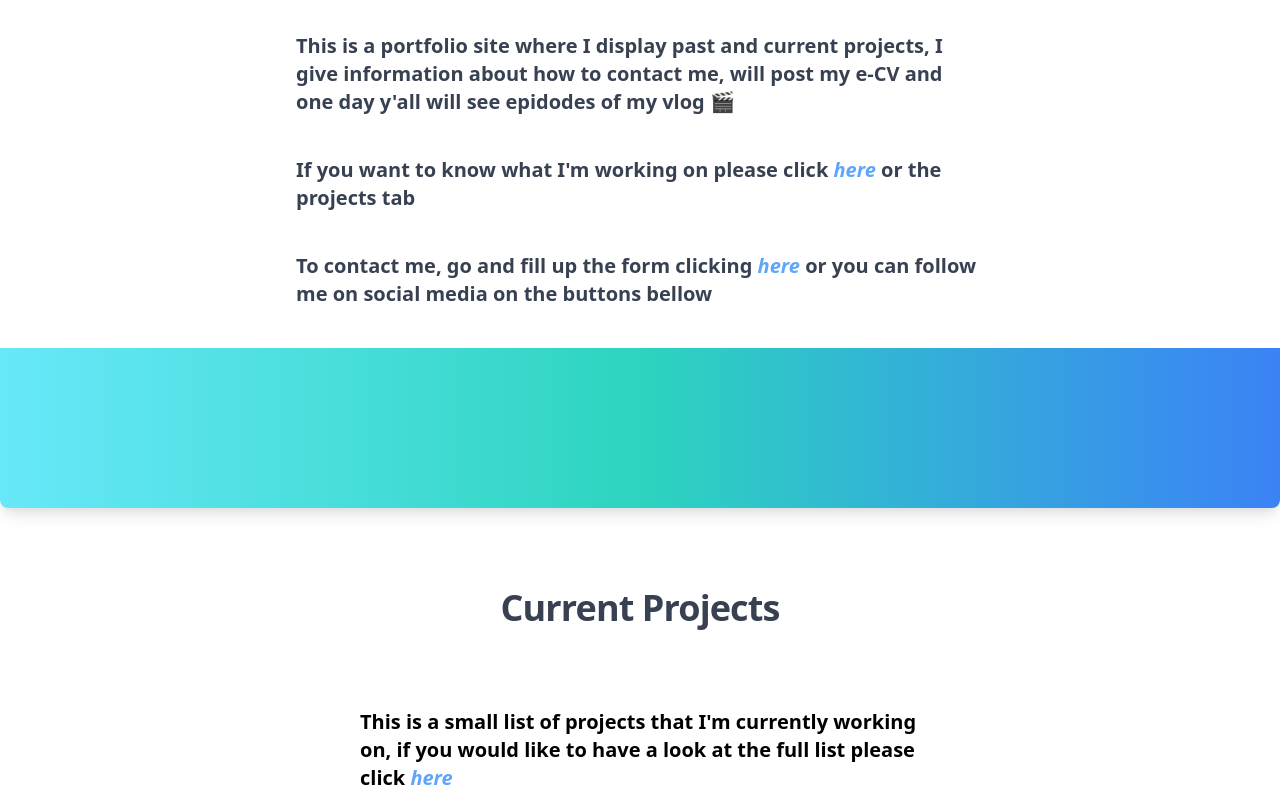
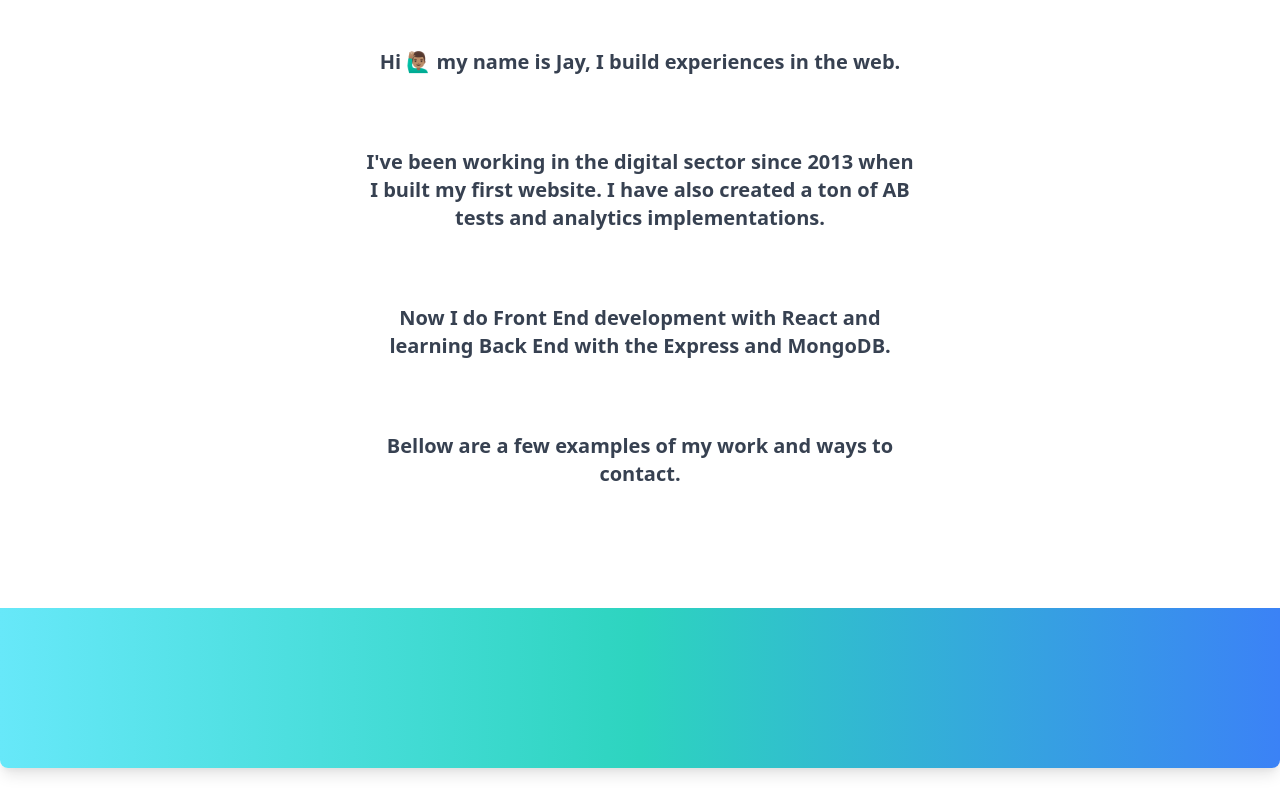
Before and after one commit to jaymgonzalez/my-site-react, a React (Create React App) app: page / in a window 1280 px wide. Shown: the part 460-1260 px from the top of the page. Built offline with nearby package versions, Linux system fonts and the light colour scheme.

Commit message:
add text to home page / add contact section

```diff
--- /dev/null
+++ b/src/components/AboutMeList.js
@@ -0,0 +1,15 @@
+import React from 'react'
+
+const AboutMeList = () => {
+  return (
+    <div>
+      <svg className="h-16 w-16" xmlns="http://www.w3.org/2000/svg" fill="none" viewBox="0 0 24 24" stroke="currentColor">
+        <path fill="#fff" d="M12 14l9-5-9-5-9 5 9 5z" />
+        <path fill="#fff" d="M12 14l6.16-3.422a12.083 12.083 0 01.665 6.479A11.952 11.952 0 0012 20.055a11.952 11.952 0 00-6.824-2.998 12.078 12.078 0 01.665-6.479L12 14z" />
+        <path strokeLinecap="round" strokeLinejoin="round" strokeWidth={2} d="M12 14l9-5-9-5-9 5 9 5zm0 0l6.16-3.422a12.083 12.083 0 01.665 6.479A11.952 11.952 0 0012 20.055a11.952 11.952 0 00-6.824-2.998 12.078 12.078 0 01.665-6.479L12 14zm-4 6v-7.5l4-2.222" />
+      </svg>
+    </div>
+  )
+}
+
+export default AboutMeList
--- a/src/components/HomePage.js
+++ b/src/components/HomePage.js
@@ -1,6 +1,8 @@
 import React from 'react'
 import ListCardComponent from './ListCardComponent'
 import { projects } from '../data/projects-data.json'
+import ContactPage from './ContactPage'
+import AboutMeList from './AboutMeList'
 
 const HomePage = () => {
   return (
@@ -10,32 +12,53 @@ const HomePage = () => {
           Welcome to my portfolio site
         </p>
       </div>
-      <div className="text-gray-700 m-auto max-w-screen-md sm:pt-10">
-        <p className="font-bold sm:text-xl content-center m-10">
-          This is a portfolio site where I display past and current projects, I give information about how to contact me, will post my e-CV and one day y'all will see epidodes of my vlog 🎬
+      <div className="text-gray-700 m-auto max-w-screen-sm sm:py-10">
+        <p className="font-bold sm:text-xl text-center m-10 sm:py-4">
+          Hi 🙋🏽‍♂️ my name is Jay, I build experiences in the web.
         </p>
-        <p className="font-bold sm:text-xl content-center m-10">
-          If you want to know what I'm working on please click <a className="text-blue-400 hover:text-gray-400 italic" href="/projects">here</a> or the projects tab
+        <p className="font-bold sm:text-xl text-center m-10 sm:py-4">
+          I've been working in the digital sector since 2013 when I built my first website. I have also created a ton of AB tests and analytics implementations.
         </p>
-        <p className="font-bold sm:text-xl content-center m-10">
-          To contact me, go and fill up the form clicking <a className="text-blue-400 hover:text-gray-400 italic" href="/contact">here</a> or you can follow me on social media on the buttons bellow
+        <p className="font-bold sm:text-xl text-center m-10 sm:py-4">
+          Now I do Front End development with React and learning Back End with the Express and MongoDB.
         </p>
-
+        <p className="font-bold sm:text-xl text-center m-10 sm:pt-4">
+          Bellow are a few examples of my work and ways to contact.
+        </p>
       </div>
-      <div className="h-40 w-full bg-gradient-to-r from-cyan-300 via-teal-400 to-blue-500 shadow-lg rounded-b-lg"></div>
+      <div className="h-40 w-full bg-gradient-to-r from-cyan-300 via-teal-400 to-blue-500 shadow-lg rounded-b-lg my-6 sm:my-10"></div>
       <div className="max-w-screen-sm mx-auto">
         <p className="text-4xl text-center tracking-tight text-gray-700 font-extrabold py-10 sm:py-20">
           Current Projects
         </p>
-        <p className="font-bold sm:text-xl content-center px-10">
-          This is a small list of projects that I'm currently working on, if you would like to have a look at the full list please click <a className="text-blue-400 hover:text-gray-400 italic" href="/projects">here</a>
+        <p className="font-bold sm:text-xl text-justify px-10 text-gray-700">
+          This is a small list of projects that I'm currently working on, if you would like to have a look at the full list please click <a className="text-blue-400 hover:text-gray-400 italic" href="/projects">here </a> or go to the Projects tab
         </p>
       </div>
 
       <div className="max-w-screen-md mx-auto sm:py-10 grid sm:grid-cols-2 grid-cols-1 gap-4">
-        < ListCardComponent projects={projects.slice(0, 2)} />
+        < ListCardComponent projects={projects.slice(0, 4)} />
       </div>
-
+      <div className="h-40 w-full bg-gradient-to-r from-cyan-300 via-teal-400 to-blue-500 shadow-lg rounded-b-lg my-6 sm:my-10"></div>
+      <div className="max-w-screen-sm mx-auto">
+        <p className="text-4xl text-center tracking-tight text-gray-700 font-extrabold py-10 sm:py-20">
+          About Me
+        </p>
+        <p className="font-bold sm:text-xl content-center px-10">
+          This section still on the making, if you want to know more about me, please click <a className="text-blue-400 hover:text-gray-400 italic" href="/about">here </a> or go to the About Me tab
+        </p>
+        {/* <AboutMeList /> */}
+      </div>
+      <div className="h-40 w-full bg-gradient-to-l from-cyan-300 via-teal-400 to-blue-500 shadow-lg rounded-b-lg my-6 sm:my-10"></div>
+      <div className="max-w-screen-sm mx-auto">
+        <p className="text-4xl text-center tracking-tight text-gray-700 font-extrabold py-10 sm:py-20">
+          Contact Me
+        </p>
+        <p className="font-bold sm:text-xl content-center px-10 text-justify">
+          If you wan to get in touch, fill this form or send me a message in any of the social networks displayed in the footer. DM's are open.
+        </p>
+        <ContactPage />
+      </div>
     </>
   )
 }
```
